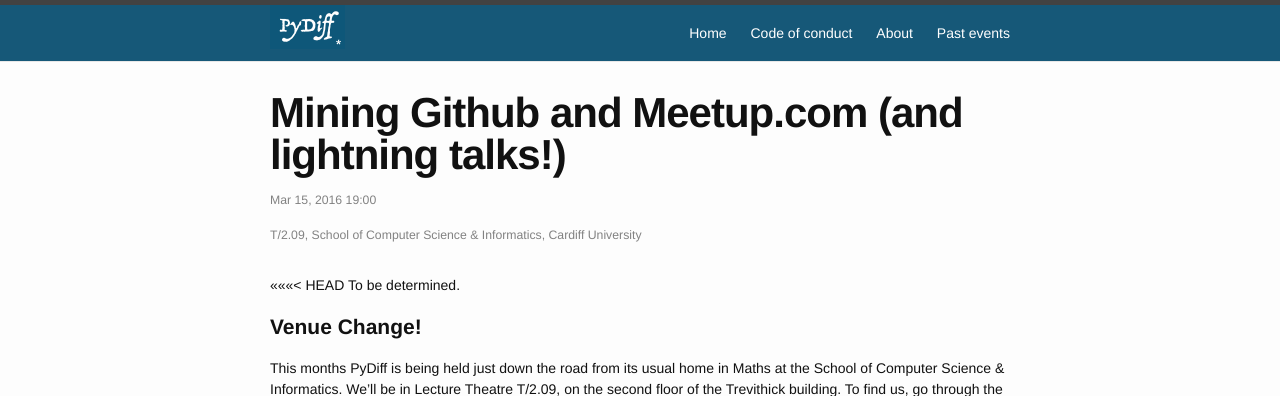
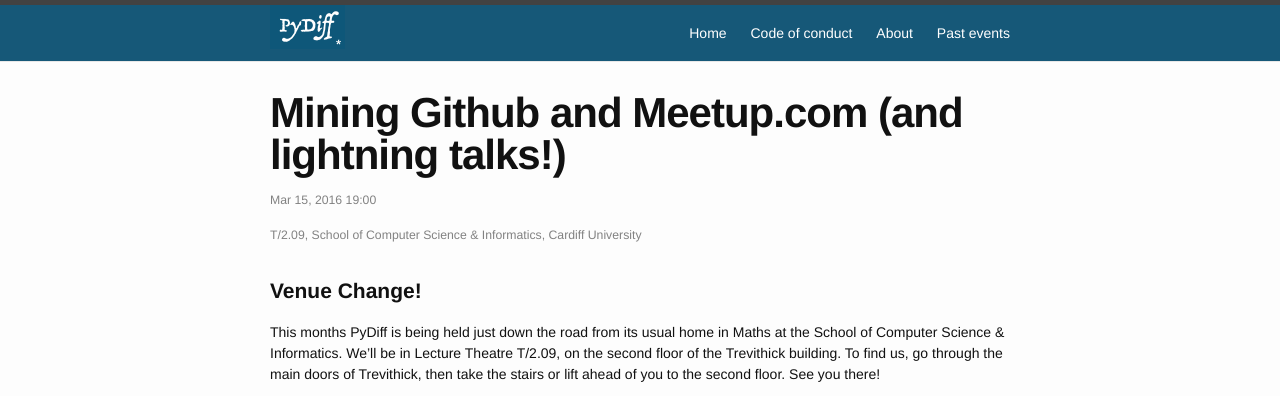
Before and after one commit to PyDiff/PyDiff.github.io, a Jekyll site: the page built from _events/2016-03-15.md, in a window 1280 px wide, cut to the strip 0-396 px from the top of the page. Built offline with Jekyll 4.4.1, drawn with Linux system fonts in a browser that asks for light colours.

Commit message:
Removing leftover merge conflict diff.

```diff
--- a/_events/2016-03-15.md
+++ b/_events/2016-03-15.md
@@ -5,10 +5,6 @@
 time:   "19:00"
 venue:  "T/2.09, School of Computer Science & Informatics, Cardiff University"
 ---
-
-<<<<<<< HEAD
-To be determined.
-
 
 # Venue Change!
 
```
